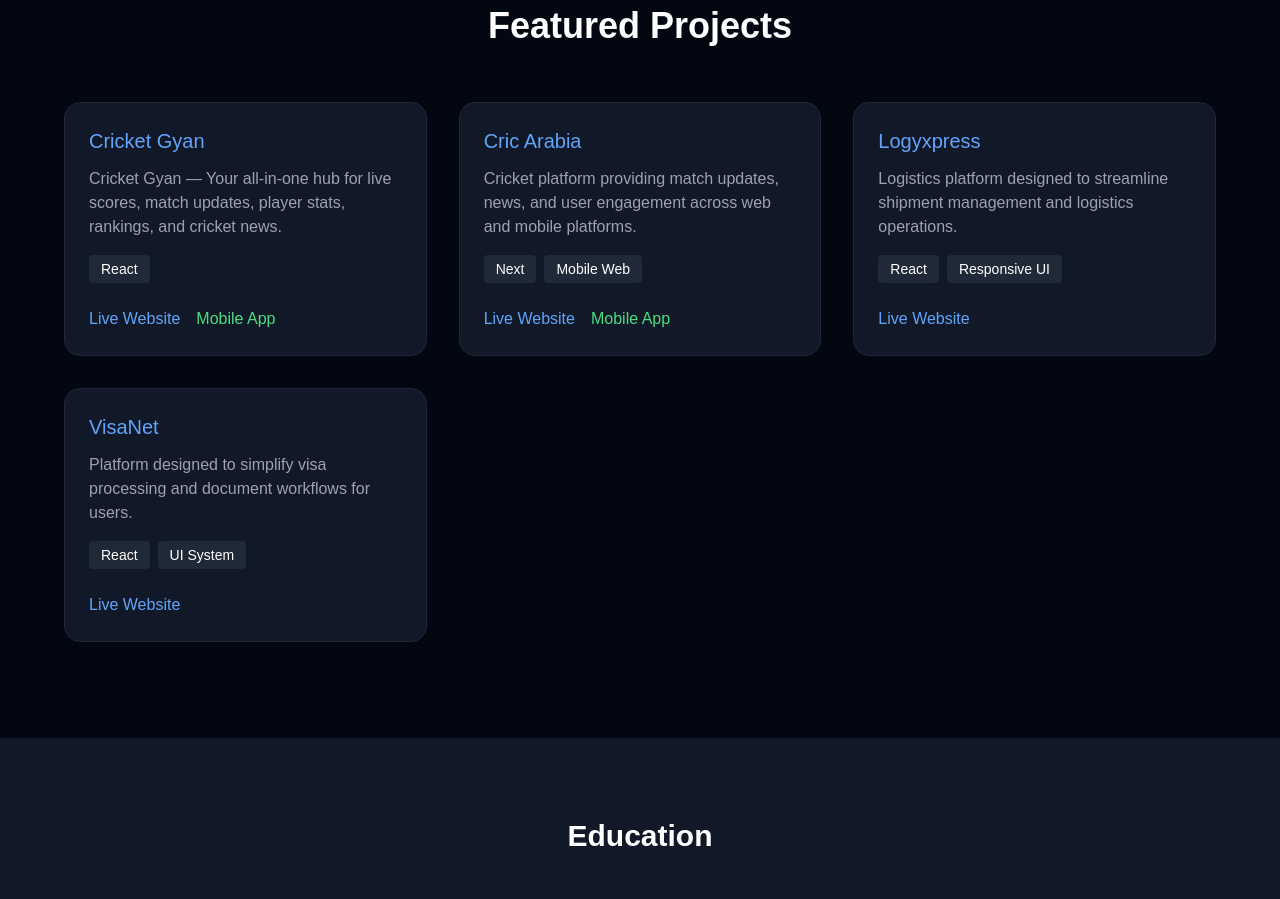
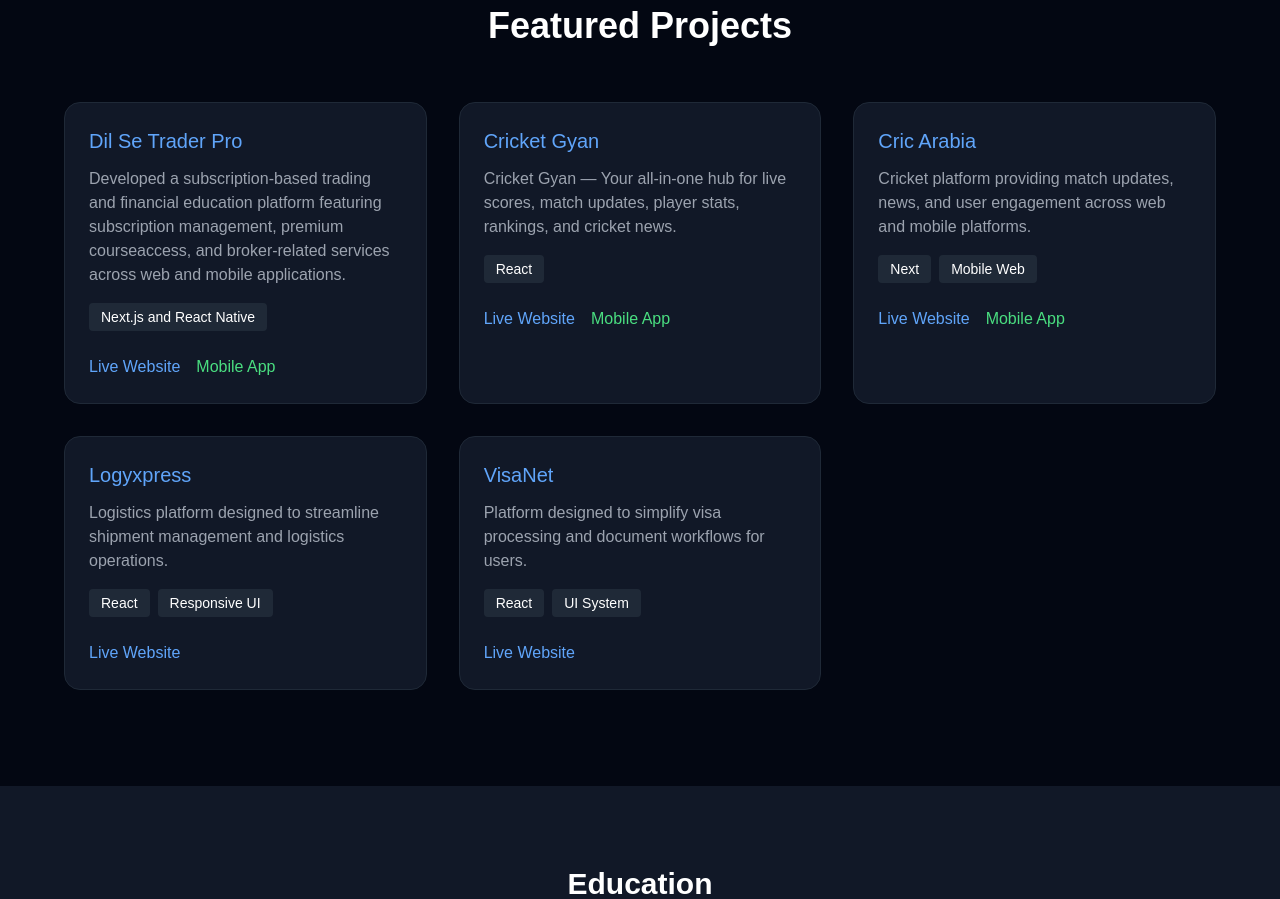
Before and after one commit to mohitsupolia/Experienced-Portfolio, a React (Vite) app: page / in a window 1280 px wide. Shown: the part 2680-3579 px from the top of the page. Built offline with nearby package versions, Linux system fonts and the light colour scheme.

Commit message:
Projects.jsx

```diff
--- a/src/components/Projects.jsx
+++ b/src/components/Projects.jsx
@@ -1,4 +1,11 @@
 const projects = [
+        {
+    name: "Dil Se Trader Pro",
+    desc: "Developed a subscription-based trading and financial education platform featuring subscription management, premium courseaccess, and broker-related services across web and mobile applications.",
+    tech: ["Next.js and React Native"],
+    live: "https://www.dilsetrader.com/login",
+    mobile: "https://play.google.com/store/apps/details?id=com.dilsetrader.pro",
+  },
     {
     name: "Cricket Gyan",
     desc: "Cricket Gyan — Your all-in-one hub for live scores, match updates, player stats, rankings, and cricket news.",
```
